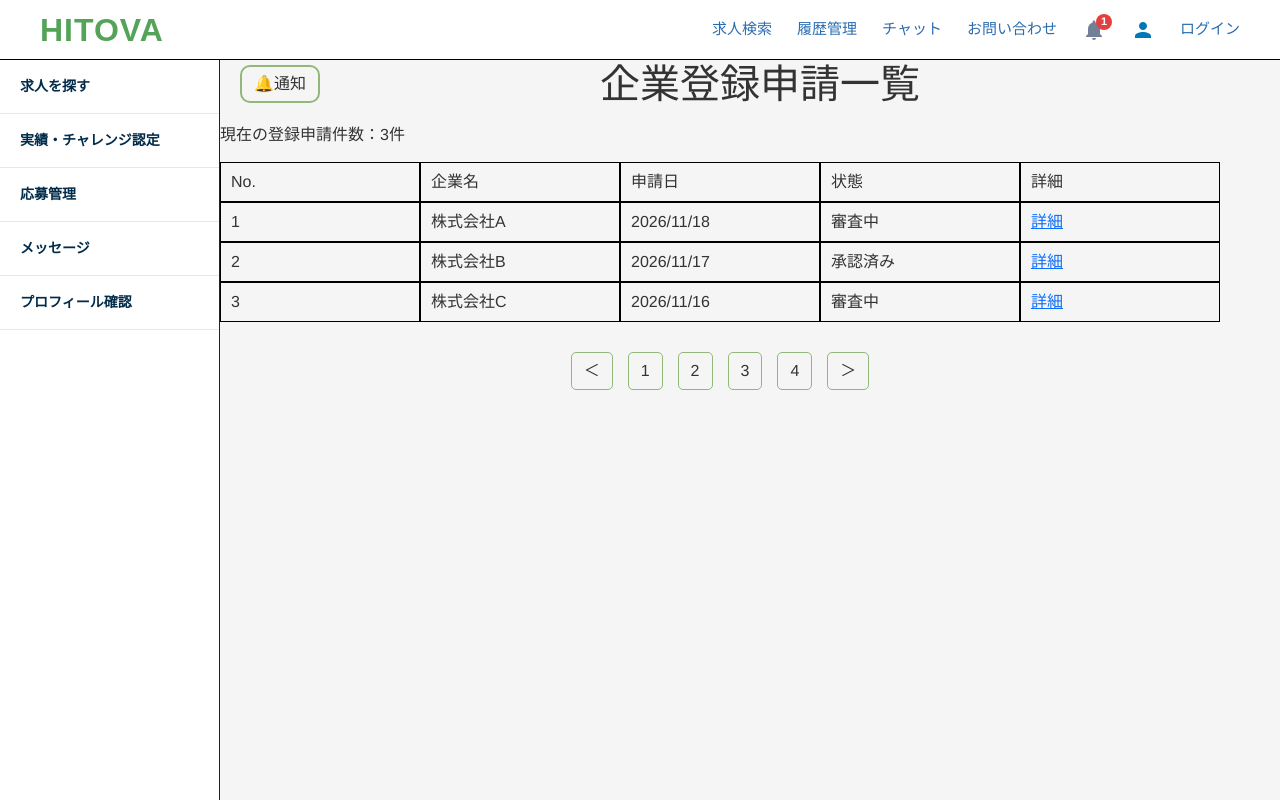
After one commit to riko0113/HITOVA, a Java web app: page /companyApproval/companyApproval.jsp in a window 1280 px wide. The commit adds this page. Run offline with Tomcat 11, a stand-in JSP engine, Linux system fonts and the light colour scheme.

Commit message:
企業承認機能と通知のヘッダーとサイドバー追加

```diff
--- /dev/null
+++ b/src/main/webapp/companyApproval/companyApproval.jsp
@@ -0,0 +1,141 @@
+<%@ page language="java" contentType="text/html; charset=UTF-8"
+    pageEncoding="UTF-8"%>
+<%@ include file="../../head.jsp" %>
+<%@ include file="../../jobSeekerHeader.jsp" %>
+
+<div class="main-layout">
+<%@ include file="../../jobSeekerSidebar.jsp" %>
+
+<div class="main-content">
+<style>
+.kigyou {
+    display: flex;
+    align-items: center;
+    position: relative;
+}
+
+.kigyou h1 {
+    margin: 0 auto;
+}
+
+.kigyou a {
+    border: 2px solid #91B879;
+    border-radius: 10px;
+    padding: 5px 12px;
+    text-decoration: none;
+    color: #333;
+    position: relative;
+    left: 20px;
+}
+
+.box {
+    width: 200px;
+    height: 40px;
+    border: 1px solid black;
+    display: flex;
+    align-items: center;
+    justify-content: flex-start;
+    padding-left: 10px;
+}
+
+.box-container {
+    display: flex;
+    flex-direction: row;
+}
+
+.main-layout {
+    display: flex;
+    align-items: flex-start;
+}
+
+.main-layout {
+    display: flex;
+    align-items: stretch;
+    min-height: calc(100vh - 60px);
+}
+
+.application-row {
+    display: flex;
+    flex-direction: row;
+}
+
+.application-row .box {
+    box-sizing: border-box;
+}
+
+.application-count {
+    text-align: left;
+    font-size: 16px;
+    margin-top: 15px;
+    margin-bottom: 15px;
+}
+
+.pagination {
+    display: flex;
+    justify-content: center;
+    align-items: center;
+    gap: 15px;
+    margin-top: 30px;
+}
+
+.pagination a {
+    text-decoration: none;
+    color: #333;
+    border: 1px solid #91B879;
+    padding: 6px 12px;
+    border-radius: 5px;
+}
+</style>
+<div class="kigyou">
+    <a href="${pageContext.request.contextPath}/Notification/jsp/tuuti.jsp">🔔通知</a>
+    <h1>企業登録申請一覧</h1>
+</div>
+<p class="application-count">
+    現在の登録申請件数：3件
+</p>
+
+  <div class="box-container">
+    <div class="box">No.</div>
+    <div class="box">企業名</div>
+    <div class="box">申請日</div>
+    <div class="box">状態</div>
+    <div class="box">詳細</div>
+  </div>
+
+<div class="application-list">
+
+    <div class="application-row">
+        <div class="box">1</div>
+        <div class="box">株式会社A</div>
+        <div class="box">2026/11/18</div>
+        <div class="box">審査中</div>
+        <div class="box"><a href="companyapply.jsp">詳細</a></div>
+    </div>
+
+    <div class="application-row">
+        <div class="box">2</div>
+        <div class="box">株式会社B</div>
+        <div class="box">2026/11/17</div>
+        <div class="box">承認済み</div>
+        <div class="box"><a href="companyapply.jsp">詳細</a></div>
+    </div>
+
+    <div class="application-row">
+        <div class="box">3</div>
+        <div class="box">株式会社C</div>
+        <div class="box">2026/11/16</div>
+        <div class="box">審査中</div>
+        <div class="box"><a href="companyapply.jsp">詳細</a></div>
+    </div>
+
+<div class="pagination">
+    <a href="#">＜</a>
+    <a href="#">1</a>
+    <a href="#">2</a>
+    <a href="#">3</a>
+    <a href="#">4</a>
+    <a href="#">＞</a>
+</div>
+</div>
+</div>
+</div>
```
Also changed, not shown: src/main/webapp/Notification/jsp/tuuti.jsp (+51 -15 lines), src/main/webapp/companyApproval/companyapply.jsp (added, +134 -0 lines), src/main/webapp/companyApproval/companydetails.jsp (added, +229 -0 lines).
